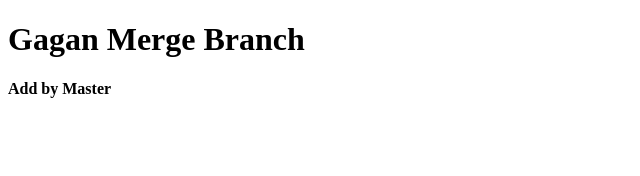
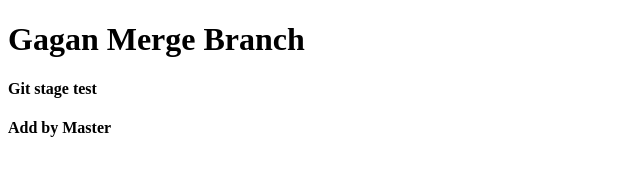
Before and after one commit to gaganpabbly/test_repo, a website: page index.html in a window 1280 px wide. Shown: the whole page, without its empty margins (0-640 px from the left). Drawn offline with Linux system fonts and the light colour scheme.

Commit message:
test commit

```diff
--- a/index.html
+++ b/index.html
@@ -9,6 +9,7 @@
 
 <body>
     <h1>Gagan Merge Branch</h1>
+    <h4>Git stage test</h4>
     <h4>Add by Master</h4>
 </body>
 
```
